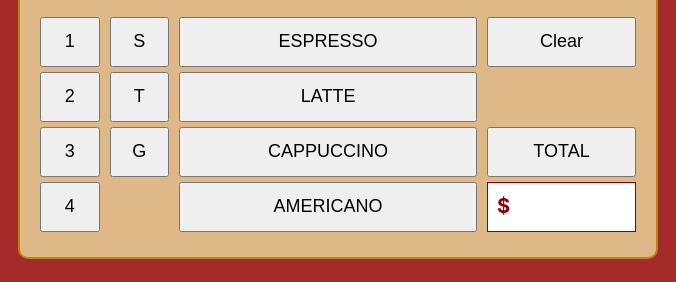
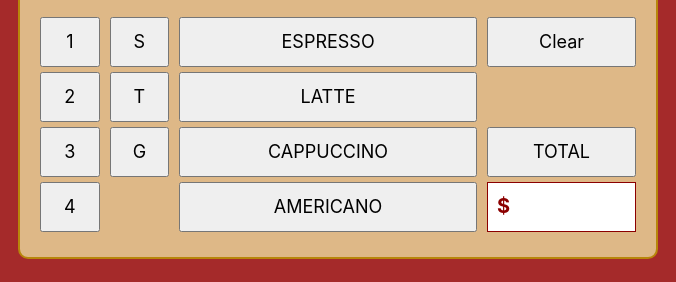
Before and after one commit to sharnajh/csc101, a plain HTML site: page javascript/beancounter/beancounter.html in a window 1280 px wide. Shown: the part 326-608 px from the top of the page, 302-978 px from the left. Drawn offline with Linux system fonts and the light colour scheme.

Commit message:
finished

```diff
--- a/javascript/beancounter/scripts.js
+++ b/javascript/beancounter/scripts.js
@@ -55,7 +55,7 @@ const calcPrice = () => {
       : 0;
   let price;
 
-  // Calculate function with nested if-else statements
+  // Calculate by drink type and size
   if (drink == "espresso") {
     price = 1.4;
   } else if (drink == "latte" || drink == "cappuccino") {
@@ -69,7 +69,9 @@ const calcPrice = () => {
   } else if (drink == "americano") {
     price = 1.2 + 0.3 * (ounce / 8);
   }
+  // Calculate shots
   price += (shots - 1) * 0.5;
+  // Calculate tax
   price += price * taxRate;
   priceInput.value = price.toFixed(2);
 };
--- a/javascript/beancounter/styles.css
+++ b/javascript/beancounter/styles.css
@@ -1,10 +1,12 @@
+/* I used CSS grid & flex-box for my layout options. */
+
 * {
   box-sizing: border-box;
 }
 
 body {
-  font-family: -apple-system, BlinkMacSystemFont, "Segoe UI", Roboto, Oxygen,
-    Ubuntu, Cantarell, "Open Sans", "Helvetica Neue", sans-serif;
+  font-family: Futura, apple-system, BlinkMacSystemFont, "Segoe UI", Roboto,
+    Oxygen, Ubuntu, Cantarell, "Open Sans", "Helvetica Neue", sans-serif;
   background-color: brown;
   display: grid;
   place-items: center;
@@ -74,6 +76,8 @@ select {
 input {
   font-size: 18px;
   cursor: pointer;
+  font-family: Futura, apple-system, BlinkMacSystemFont, "Segoe UI", Roboto,
+    Oxygen, Ubuntu, Cantarell, "Open Sans", "Helvetica Neue", sans-serif;
 }
 
 #price-input {
```
Lines whose indentation alone changed are shown as unchanged.
